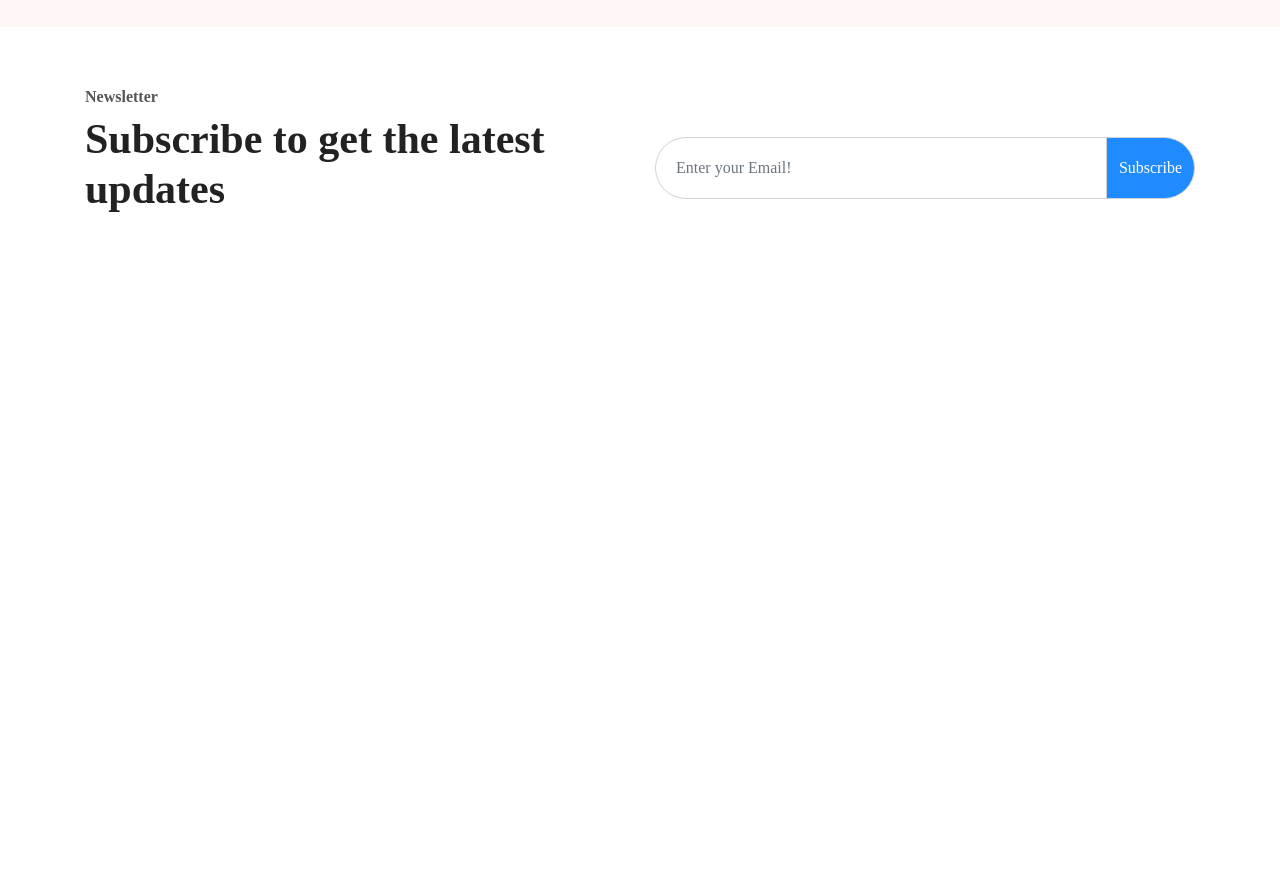
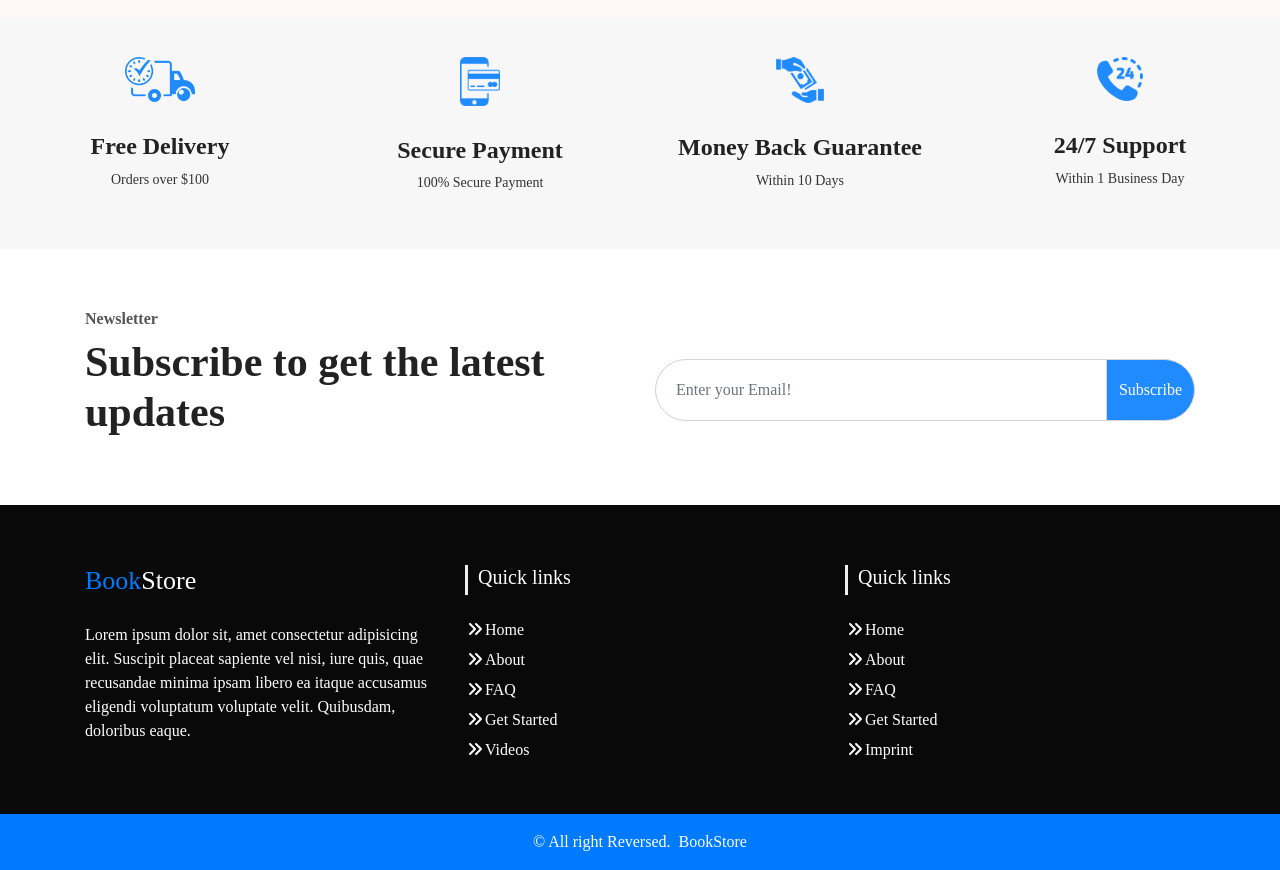
Before and after one commit to viveking786/BookStore, a plain HTML site: page index.html in a window 1280 px wide. Shown: the part 1866-2736 px from the top of the page. Before the commit the page ends 2149 px from the top, so only its background shows below. Drawn offline with Linux system fonts and the light colour scheme; a web font is replaced by a local one.

Commit message:
Homepage changes

```diff
--- a/Src/css/style.css
+++ b/Src/css/style.css
@@ -40,12 +40,12 @@ li.nav-item.active_link a {
 }
 
 p.hero_s_h {
-    padding: 100px 0px 0px 0px;
+    padding: 100px 0px 0px;
     font-size: 70px;
     text-transform: capitalize;
-    font-family: 'Roboto-Bold';
-    line-height: 100px;
-    color: #f4f4f4;
+    font-family: 'Poppins-Bold';
+    line-height: 90px;
+    color: rgb(244, 244, 244);
 }
 
 .ex_btn {
@@ -265,7 +265,7 @@ button.close {
 
 .container.res_sec_bks {
     background-color: #FFF6F6;
-    padding: 50px 0px 30px 0px;
+    padding: 50px 0px 60px 0px;
     box-shadow: 1100px 0px 0px #fff6f6, -1100px 0px 0px #fff6f6;
 }
 
@@ -343,3 +343,101 @@ section.container-fluid.newsletter_sec_main {
     background: #208bff;
     color: #ffffff;
 }
+
+/* Footer */
+@import url('https://maxcdn.bootstrapcdn.com/font-awesome/4.7.0/css/font-awesome.min.css');
+section {
+    padding: 60px 0px 0px 0px;
+}
+
+section .section-title {
+    text-align: center;
+    color: #007b5e;
+    margin-bottom: 50px;
+    text-transform: uppercase;
+}
+#footer {
+    background: #090909 !important;
+}
+#footer h5{
+	padding-left: 10px;
+    border-left: 3px solid #eeeeee;
+    padding-bottom: 6px;
+    margin-bottom: 20px;
+    color:#ffffff;
+}
+#footer a {
+    color: #ffffff;
+    text-decoration: none !important;
+    background-color: transparent;
+    -webkit-text-decoration-skip: objects;
+}
+#footer ul.social li{
+	padding: 3px 0;
+}
+#footer ul.social li a i {
+    margin-right: 5px;
+	font-size:25px;
+	-webkit-transition: .5s all ease;
+	-moz-transition: .5s all ease;
+	transition: .5s all ease;
+}
+#footer ul.social li:hover a i {
+	font-size:30px;
+	margin-top:-10px;
+}
+#footer ul.social li a,
+#footer ul.quick-links li a{
+	color:#ffffff;
+}
+#footer ul.social li a:hover{
+	color:#eeeeee;
+}
+#footer ul.quick-links li{
+	padding: 3px 0;
+	-webkit-transition: .5s all ease;
+	-moz-transition: .5s all ease;
+	transition: .5s all ease;
+}
+#footer ul.quick-links li:hover{
+	padding: 3px 0;
+	margin-left:5px;
+	font-weight:700;
+}
+#footer ul.quick-links li a i{
+	margin-right: 5px;
+}
+#footer ul.quick-links li:hover a i {
+    font-weight: 700;
+}
+
+@media (max-width:767px){
+	#footer h5 {
+    padding-left: 0;
+    border-left: transparent;
+    padding-bottom: 0px;
+    margin-bottom: 10px;
+}
+}
+
+.container-fluid.features_sec_main {
+    background: #f7f7f7;
+    padding-top: 40px;
+    padding-bottom: 40px;
+}
+
+.feat_sec_inner.text-center img {
+    width: 70px;
+}
+
+.feat_sec_inner.text-center  h3.feat_sec_hed {
+    font-size: 24px;
+    font-weight: 600;
+    color: #222222;
+    padding: 30px 0px 0px 0px;
+}
+
+.feat_sec_inner.text-center p.feat_sec_p {
+    font-size: 14px;
+    color: #333333;
+}
--- a/index.html
+++ b/index.html
@@ -288,6 +288,44 @@
       </div>
     </div>
 
+      <!-- Features Section -->
+
+  <div class="container-fluid features_sec_main">
+    <div class="row">
+      <div class="col-lg-3 col-md-3 col-sm-12 col-xs-12 feat_sec feat_sec_one">
+        <div class="feat_sec_inner text-center">
+          <img src="Assets/delivery.png" alt="" class="image-center">
+          <h3 class="feat_sec_hed">Free Delivery</h3>
+          <p class="feat_sec_p">Orders over $100</p>
+        </div>
+      </div>
+
+      <div class="col-lg-3 col-md-3 col-sm-12 col-xs-12 feat_sec feat_sec_two">
+        <div class="feat_sec_inner text-center">
+          <img src="Assets/secure-payment.png" alt="" class="image-center" style="width: 40px;">
+          <h3 class="feat_sec_hed">Secure Payment</h3>
+          <p class="feat_sec_p">100% Secure Payment</p>
+        </div>
+      </div>
+
+      <div class="col-lg-3 col-md-3 col-sm-12 col-xs-12 feat_sec feat_sec_two">
+        <div class="feat_sec_inner text-center">
+          <img src="Assets/money-back.png" alt="" class="image-center" style="width: 48px;
+          ">
+          <h3 class="feat_sec_hed">Money Back Guarantee</h3>
+          <p class="feat_sec_p">Within 10 Days</p>
+        </div>
+      </div>
+
+      <div class="col-lg-3 col-md-3 col-sm-12 col-xs-12 feat_sec feat_sec_two">
+        <div class="feat_sec_inner text-center">
+          <img src="Assets/24-7.png" alt="" class="image-center" style="width: 46px;">
+          <h3 class="feat_sec_hed">24/7 Support</h3>
+          <p class="feat_sec_p">Within 1 Business Day</p>
+        </div>
+      </div>
+    </div>
+  </div>
 
     <!-- Newsletter Section -->
 
@@ -311,6 +349,48 @@
     </section>
 
 
+    <!-- Footer -->
+	<section id="footer">
+		<div class="container">
+			<div class="row text-center text-xs-center text-sm-left text-md-left">
+				<div class="col-xs-12 col-sm-4 col-md-4">
+					<h5 style="border-left: none; padding-left: 0px; font-size: 26px;"><span style="color: #007bff;">Book</span>Store</h5>
+          <p class="foo_desc_abt" style="color: #ffffff;">Lorem ipsum dolor sit, amet consectetur adipisicing elit. Suscipit placeat sapiente vel nisi, iure quis, quae recusandae minima ipsam libero ea itaque accusamus eligendi voluptatum voluptate velit. Quibusdam, doloribus eaque.</p>
+				</div>
+				<div class="col-xs-12 col-sm-4 col-md-4">
+					<h5>Quick links</h5>
+					<ul class="list-unstyled quick-links">
+						<li><a href="https://www.fiverr.com/share/qb8D02"><i class="fa fa-angle-double-right"></i>Home</a></li>
+						<li><a href="https://www.fiverr.com/share/qb8D02"><i class="fa fa-angle-double-right"></i>About</a></li>
+						<li><a href="https://www.fiverr.com/share/qb8D02"><i class="fa fa-angle-double-right"></i>FAQ</a></li>
+						<li><a href="https://www.fiverr.com/share/qb8D02"><i class="fa fa-angle-double-right"></i>Get Started</a></li>
+						<li><a href="https://www.fiverr.com/share/qb8D02"><i class="fa fa-angle-double-right"></i>Videos</a></li>
+					</ul>
+				</div>
+				<div class="col-xs-12 col-sm-4 col-md-4">
+					<h5>Quick links</h5>
+					<ul class="list-unstyled quick-links">
+						<li><a href="https://www.fiverr.com/share/qb8D02"><i class="fa fa-angle-double-right"></i>Home</a></li>
+						<li><a href="https://www.fiverr.com/share/qb8D02"><i class="fa fa-angle-double-right"></i>About</a></li>
+						<li><a href="https://www.fiverr.com/share/qb8D02"><i class="fa fa-angle-double-right"></i>FAQ</a></li>
+						<li><a href="https://www.fiverr.com/share/qb8D02"><i class="fa fa-angle-double-right"></i>Get Started</a></li>
+						<li><a href="https://wwwe.sunlimetech.com" title="Design and developed by"><i class="fa fa-angle-double-right"></i>Imprint</a></li>
+					</ul>
+				</div>
+			</div>
+			<div class="row">
+				<hr>
+			</div>
+			<div class="row" style="background: #007bff; padding: 10px; box-shadow: 1000px 0px 0px #007bff, -1000px 0px 0px #007bff;">
+				<div class="col-xs-12 col-sm-12 col-md-12 mt-2 mt-sm-2 text-center text-white">
+					<p class="h6">© All right Reversed.<a class="text-green ml-2" href="#" target="_blank">BookStore</a></p>
+				</div>
+				<hr>
+			</div>
+		</div>
+	</section>
+	<!-- ./Footer -->
+
     <!-- Loading Script at last -->
     <script src="Vendor/Jquery/jquery.min.js"></script>
     <script src="Vendor/FontAwesome/all.js"></script>
```
Also changed, not shown: Assets/24-7.png (added), Assets/delivery.png (added), Assets/money-back.png (added), Assets/secure-payment.png (added).
